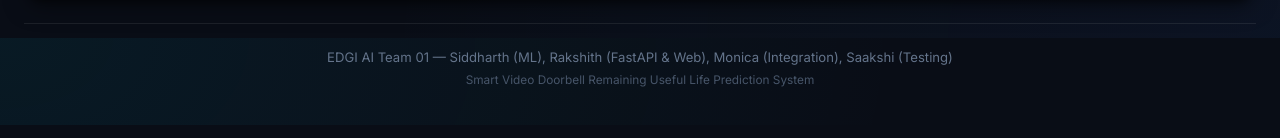
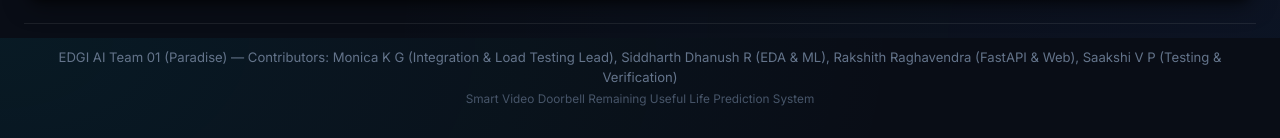
Before and after one commit to siddharthdhanushr-hub/EdgeBatt-Intelligent_Battery_Life_Prediction_for_Smart_Doorbells, a plain HTML site: page static/index.html in a window 1280 px wide. Shown: the part 1562-1700 px from the top of the page. Drawn offline with Linux system fonts and the light colour scheme; no server answers.

Commit message:
docs: add comprehensive contributors & team roles section in README and dashboard

```diff
--- a/static/index.html
+++ b/static/index.html
@@ -407,7 +407,7 @@
 
     <!-- Footer -->
     <footer class="app-footer">
-      <p>EDGI AI Team 01 — Siddharth (ML), Rakshith (FastAPI & Web), Monica (Integration), Saakshi (Testing)</p>
+      <p>EDGI AI Team 01 (Paradise) — Contributors: Monica K G (Integration & Load Testing Lead), Siddharth Dhanush R (EDA & ML), Rakshith Raghavendra (FastAPI & Web), Saakshi V P (Testing & Verification)</p>
       <p class="footer-sub">Smart Video Doorbell Remaining Useful Life Prediction System</p>
     </footer>
 
```
Also changed, not shown: 1 other file.
